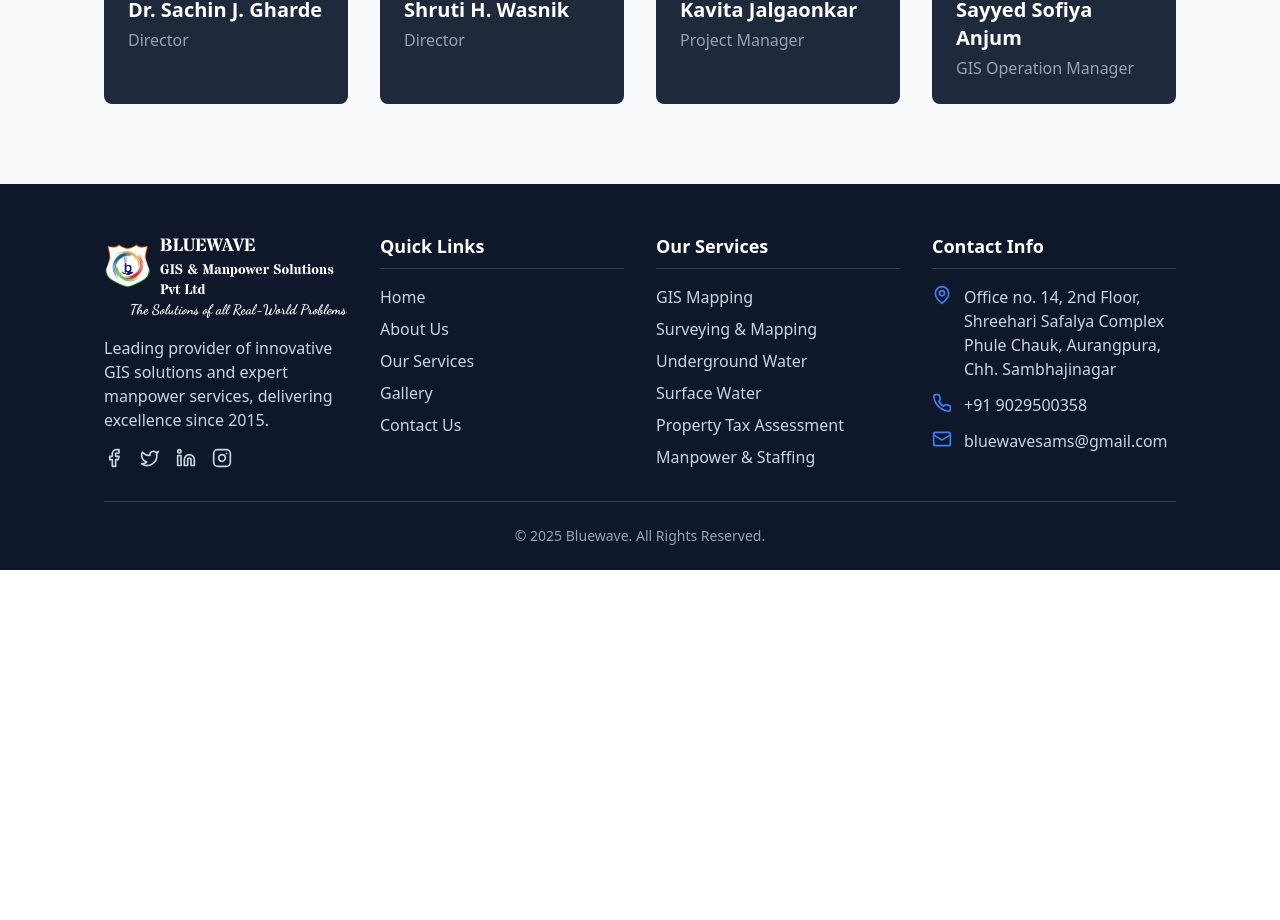
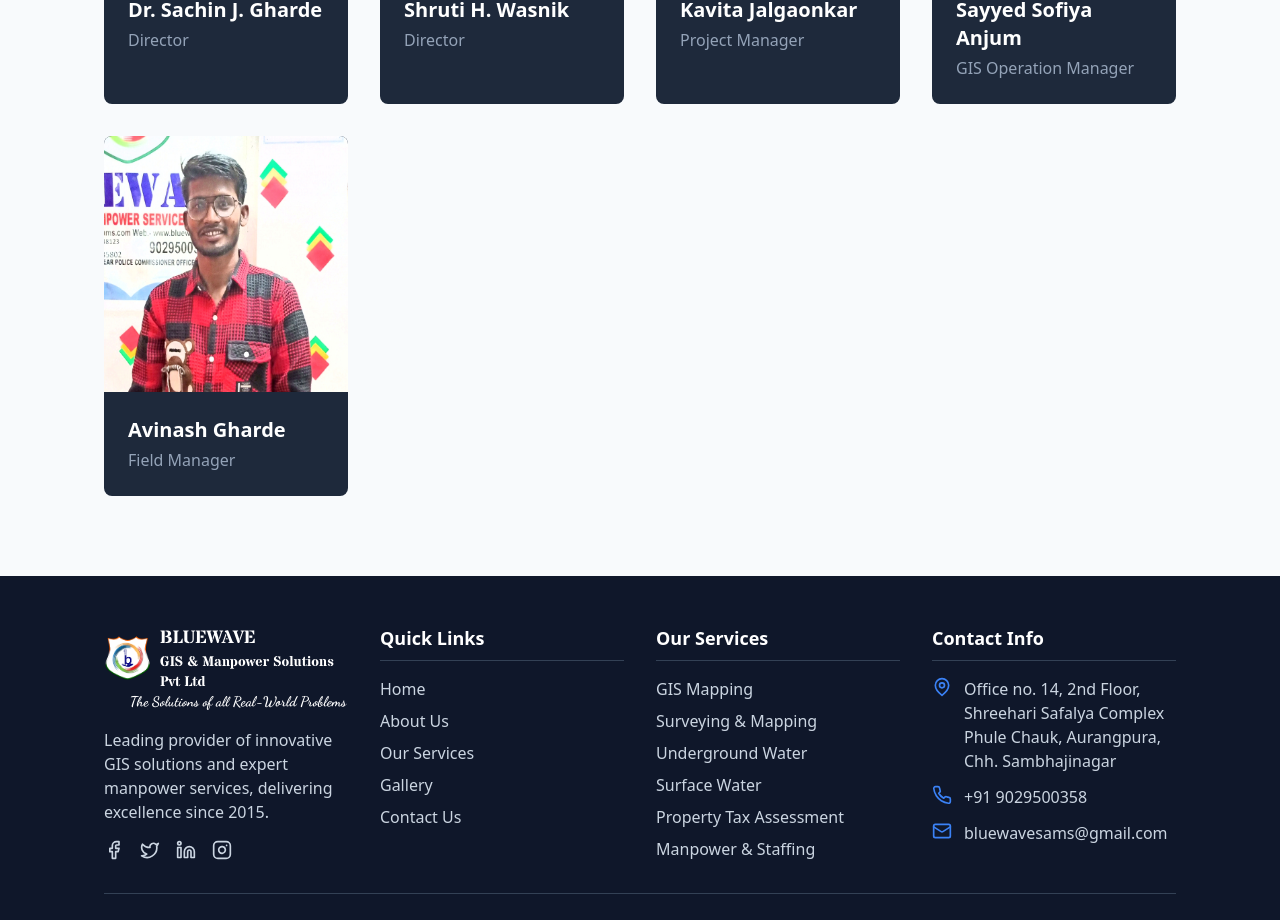
Before and after one commit to kishoresai8883/bluewave, a React (Vite) app: page /about in a window 1280 px wide. Shown: the part 2476-3396 px from the top of the page. Before the commit the page ends 3046 px from the top, so only its background shows below. Built offline with nearby package versions, Linux system fonts and the light colour scheme.

Commit message:
team image added

```diff
--- a/src/components/home/Hero.tsx
+++ b/src/components/home/Hero.tsx
@@ -146,10 +146,10 @@ const Hero = () => {
               transition={{ duration: 0.8 }}
               className="max-w-7xl mx-auto text-center text-white"
             >
-              <h1 className="text-4xl md:text-4xl lg:text-6xl font-bold mb-6 leading-tight">
+              <h1 className="text-3xl md:text-3xl lg:text-5xl font-bold mb-6 leading-tight">
                 {currentSlide.title}
               </h1>
-              <p className="text-center text-xl md:text-2xl text-slate-300 mb-8 max-w-4xl mx-auto">
+              <p className="text-center text-lg md:text-xl text-slate-300 mb-8 max-w-4xl mx-auto">
                 {currentSlide.description}
               </p>
               <div className="flex justify-center gap-4 flex-wrap">
--- a/src/pages/About.tsx
+++ b/src/pages/About.tsx
@@ -5,6 +5,7 @@ import img1 from '../assets/bluewave-team-img1.webp';
 import img2 from '../assets/bluewave-team-img2.webp';
 import img3 from '../assets/bluewave-team-img3.webp';
 import img4 from '../assets/bluewave-team-img4.webp';
+import img5 from '../assets/bluewave-team-img5.jpg';
 
 const About = () => {
   const stats = [
@@ -75,7 +76,12 @@ const About = () => {
     {
       name: 'Sayyed Sofiya Anjum',
       title: 'GIS Operation Manager',
-      image: img4}
+      image: img4},
+    {
+      name: 'Avinash Gharde',
+      title: 'Field Manager',
+      image: img5
+    }
   ];
 
   return (
```
Also changed, not shown: src/assets/bluewave-team-img5.jpg (added).
